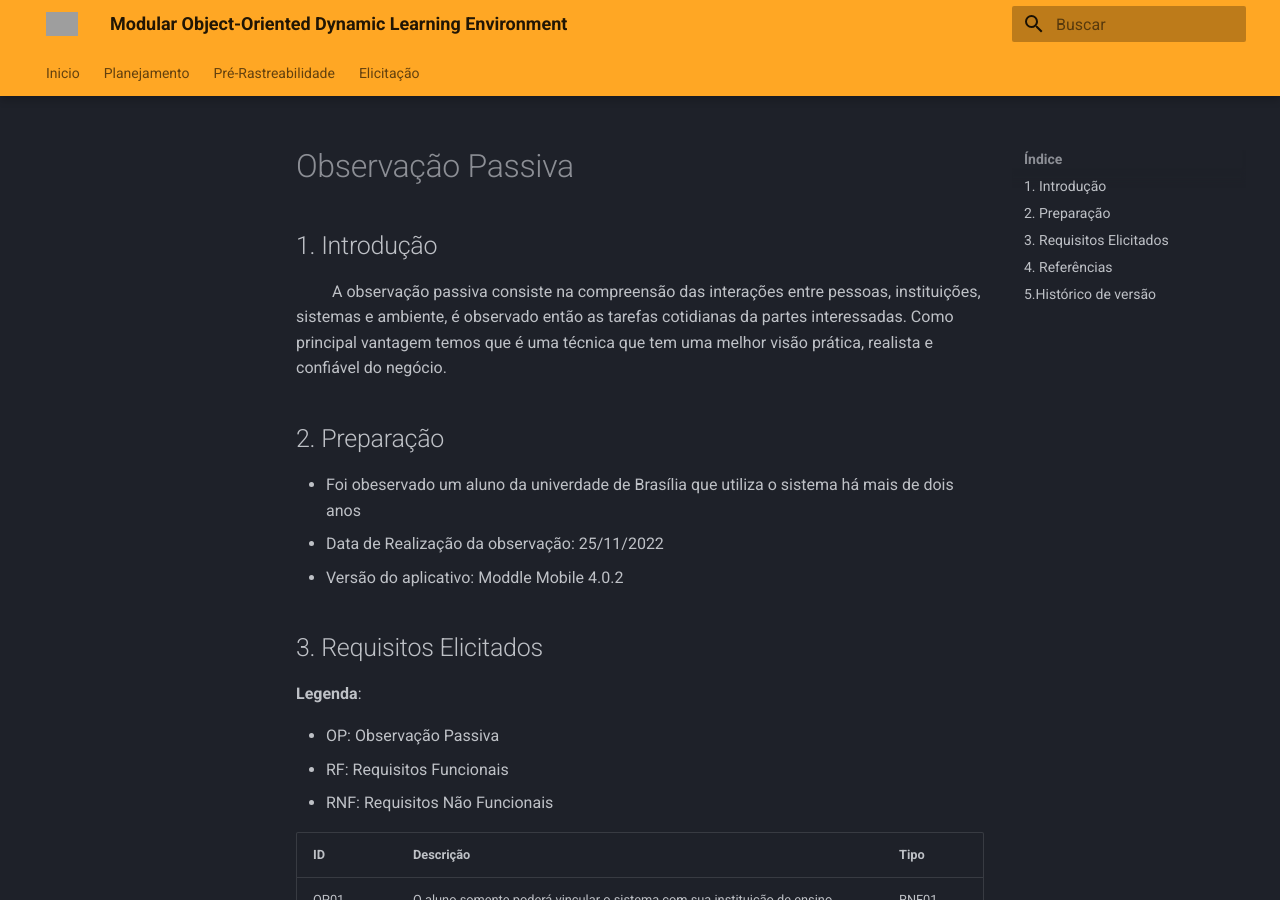
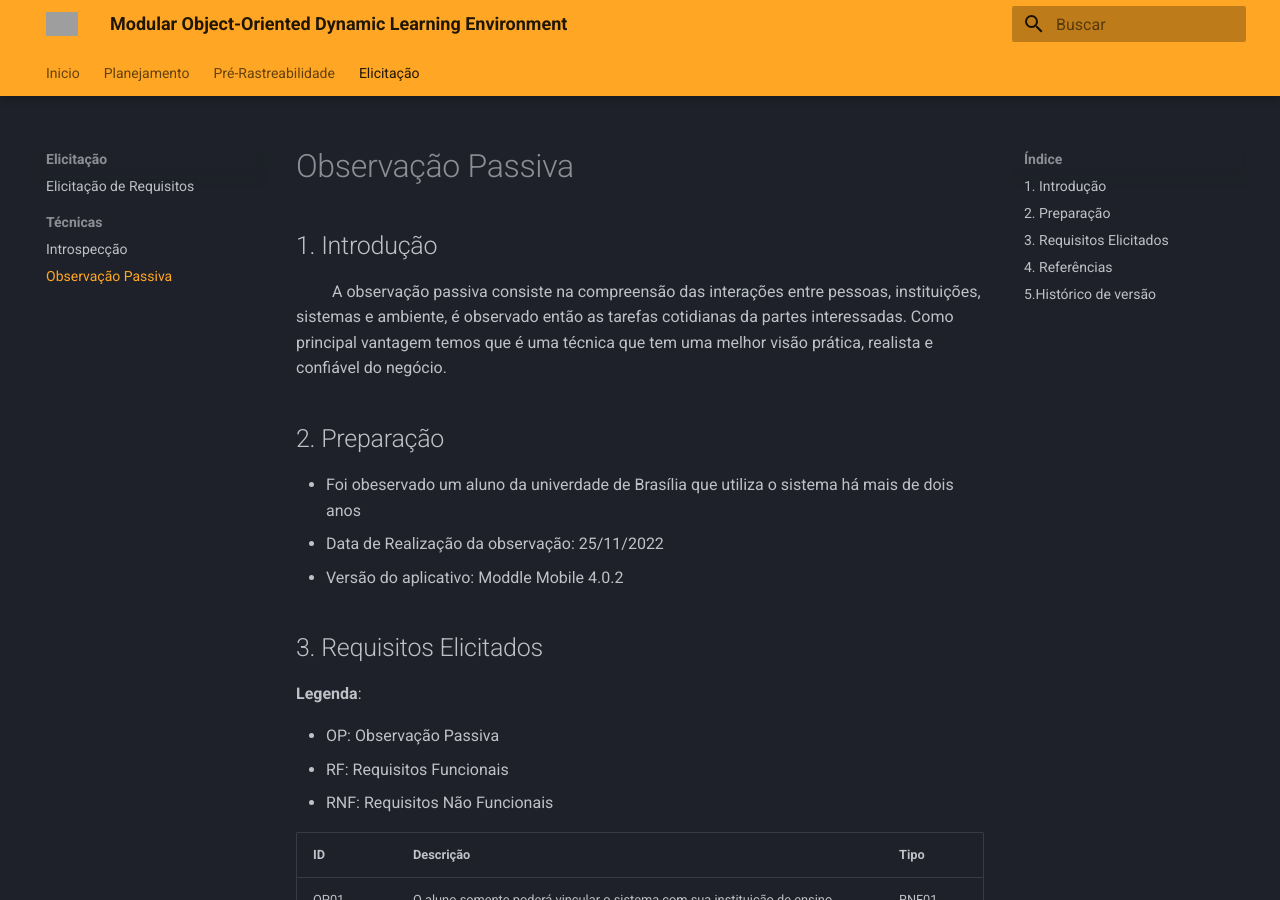
Before and after one commit to Requisitos-de-Software/2022.2-Moodle, an MkDocs documentation site: the page built from docs/Elicitação/Técnicas/observação_passiva.md, in a window 1280 px wide and 900 px high. Built offline with MkDocs 1.6.1 and Material for MkDocs 9.7.7, drawn with Linux system fonts in a browser that asks for light colours; grey boxes are pictures that could not be loaded.

Commit message:
merge observação passiva

```diff
--- a/mkdocs.yml
+++ b/mkdocs.yml
@@ -49,4 +49,5 @@ nav:
   - Elicitação:
     - Elicitação de Requisitos: Elicitação/elicitação_de_requisitos.md
     - Técnicas:
-        Introspecção: Elicitação/Técnicas/introspecção.md
+        - Introspecção: Elicitação/Técnicas/introspecção.md
+        - Observação Passiva: Elicitação/Técnicas/observação_passiva.md
```
Also changed, not shown: docs/Elicitação/Técnicas/observação_passiva.md (renamed from docs/Elicitação/Técnicas/Observacao-Passiva.md).
